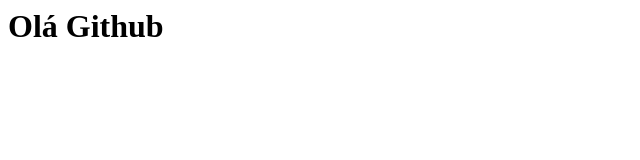
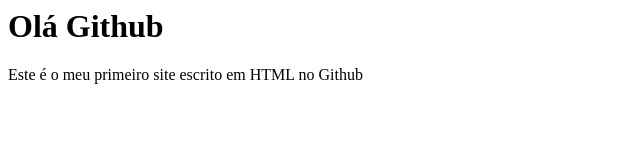
Before and after one commit to jonatham3201-max/jonatham3201-max.github.io, a plain HTML site: page index.html in a window 1280 px wide. Shown: the whole page, without its empty margins (0-640 px from the left). Drawn offline with Linux system fonts and the light colour scheme.

Commit message:
Update index.html

```diff
--- a/index.html
+++ b/index.html
@@ -1,6 +1,6 @@
 <html>
-
   <body>
       <h1>Olá Github</h1>
+      <p>Este é o meu primeiro site escrito em HTML no Github</p>
   </body>
 </html>
```
